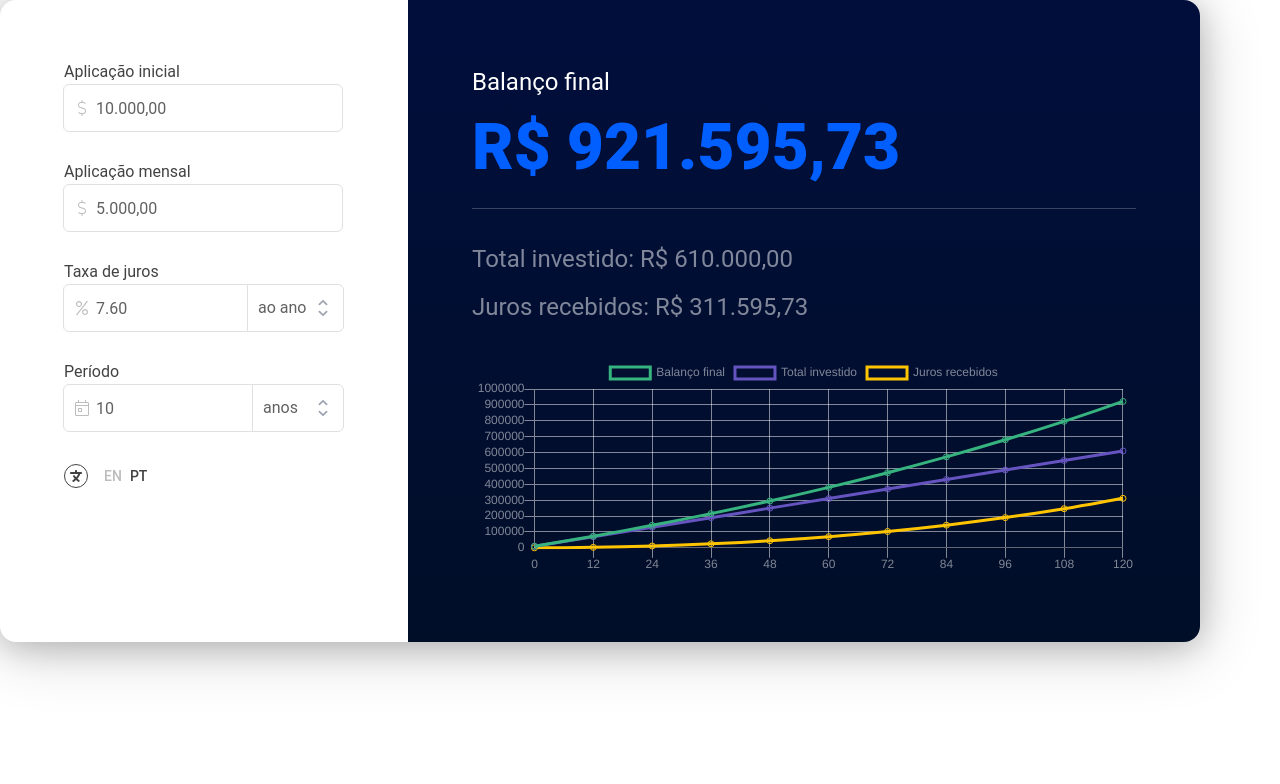
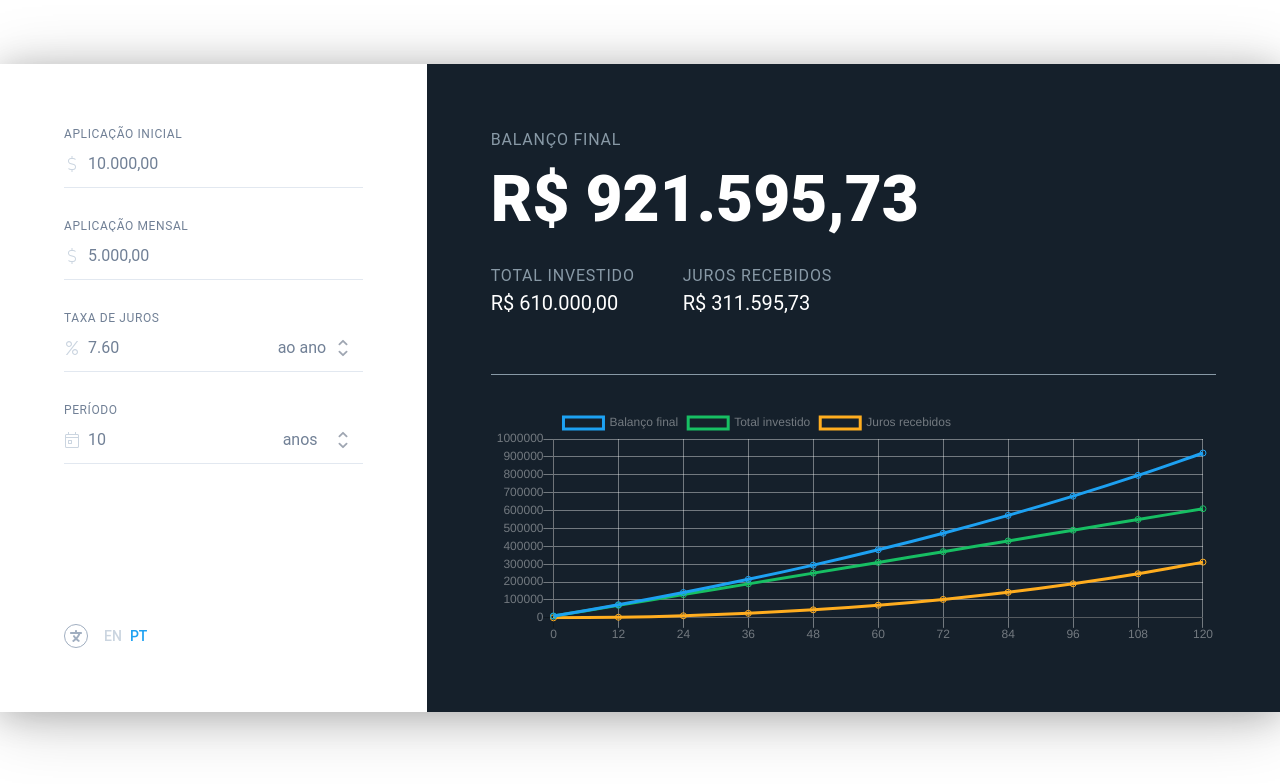
Before and after one commit to rodrigoriome/vue-app-interest-rates-calculator, a Vue app: page / in a window 1280 px wide. Shown: the top 784 px of the page. Built offline with nearby package versions, Linux system fonts and the light colour scheme.

Commit message:
Update general styling

```diff
--- a/src/App.vue
+++ b/src/App.vue
@@ -1,5 +1,5 @@
 <template>
-    <div>
+    <div class="container mx-auto lg:py-64">
         <CompoundInterestCalculator />
     </div>
 </template>
@@ -13,10 +13,3 @@ export default {
     },
 };
 </script>
-
-<style>
-input,
-select {
-    font-family: sans-serif;
-}
-</style>
--- a/src/components/Calculators/CompoundInterest.vue
+++ b/src/components/Calculators/CompoundInterest.vue
@@ -1,6 +1,6 @@
 <template>
-    <div class="lg:flex w-1/1 lg:rounded-16 shadow-lg" style="max-width: 1200px;">
-        <div class="p-16 lg:p-64 lg:rounded-l-16 flex-none">
+    <div class="lg:flex w-1/1 shadow-lg">
+        <div class="flex flex-col p-32 lg:p-64 lg:w-1/3 flex-none">
             <div class="mb-32">
                 <FormLabel for="initial_deposit">
                     {{ $t("compoundInterest.form.initial") }}
@@ -80,24 +80,38 @@
                     />
                 </FormGroup>
             </div>
-            <LocaleSwitcher />
+            <LocaleSwitcher class="mt-auto" />
         </div>
-        <div class="[ result ] p-16 lg:p-64 text-white flex-1 lg:rounded-r-16 overflow-auto">
-            <p class="lg:text-24">{{ $t("compoundInterest.result.balance") }}</p>
-            <p class="lg:text-64 text-blue font-black mb-12 truncate">
-                <span>{{ $t("currency.symbol") }} {{ balanceResult | currency }}</span>
-            </p>
-            <hr class="opacity-25 mb-32" />
-            <p class="lg:text-24 opacity-50 mb-12">
-                {{ $t("compoundInterest.result.deposit") }}: {{ $t("currency.symbol") }}
-                {{ depositResult | currency }}
-            </p>
-            <p class="lg:text-24 opacity-50 mb-32">
-                {{ $t("compoundInterest.result.interest") }}: {{ $t("currency.symbol") }}
-                {{ interestResult | currency }}
-            </p>
+        <div class="p-32 lg:p-64 bg-primary-dark text-white flex-1 overflow-auto">
+            <div class="mb-16">
+                <p class="text-primary-gray uppercase tracking-wider">
+                    {{ $t("compoundInterest.result.balance") }}
+                </p>
+                <p class="text-32 lg:text-64 text-white font-black truncate">
+                    <span>{{ $t("currency.symbol") }} {{ balanceResult | currency }}</span>
+                </p>
+            </div>
+            <div class="lg:flex mb-32">
+                <div class="mb-24">
+                    <p class="text-primary-gray uppercase tracking-wider">
+                        {{ $t("compoundInterest.result.deposit") }}
+                    </p>
+                    <p class="text-20">
+                        {{ $t("currency.symbol") }} {{ depositResult | currency }}
+                    </p>
+                </div>
+                <div class="lg:ml-48">
+                    <p class="text-primary-gray uppercase tracking-wider">
+                        {{ $t("compoundInterest.result.interest") }}
+                    </p>
+                    <p class="text-20">
+                        {{ $t("currency.symbol") }} {{ interestResult | currency }}
+                    </p>
+                </div>
+            </div>
+            <hr class="border-primary-gray mb-32" />
             <div>
-                <canvas ref="chartCanvas" height="1" width="3" />
+                <canvas ref="chartCanvas" height="1" :width="getScreenWidth() > 480 ? 3 : 1" />
             </div>
         </div>
     </div>
@@ -120,6 +134,7 @@ import IconCalendar from "../../icons/Calendar";
 import IconPercent from "../../icons/Percent";
 
 import CurrencyFilter from "../../filters/Currency";
+import theme from "../../tailwind-resolve";
 
 const PeriodTypes = {
     MONTH: "M",
@@ -159,21 +174,21 @@ export default {
             balanceResult: null,
             balanceDataset: {
                 label: this.$t("compoundInterest.result.balance"),
-                borderColor: "rgb(54, 179, 126)",
+                borderColor: theme.colors.primary.default,
                 backgroundColor: "rgba(0, 0, 0, 0)",
                 data: [],
             },
             depositResult: null,
             depositDataset: {
                 label: this.$t("compoundInterest.result.deposit"),
-                borderColor: "rgb(101, 84, 192)",
+                borderColor: theme.colors.green,
                 backgroundColor: "rgba(0, 0, 0, 0)",
                 data: [],
             },
             interestResult: null,
             interestDataset: {
                 label: this.$t("compoundInterest.result.interest"),
-                borderColor: "rgb(255, 196, 0)",
+                borderColor: theme.colors.yellow,
                 backgroundColor: "rgba(0, 0, 0, 0)",
                 data: [],
             },
@@ -222,7 +237,7 @@ export default {
 
     mounted() {
         const ctx = this.$refs.chartCanvas.getContext("2d");
-        const opaqueWhite = "rgba(255, 255, 255, 0.5)";
+        const opaqueWhite = "rgba(255, 255, 255, 0.4)";
 
         this.chartInstance = new Chart(ctx, {
             type: "line",
@@ -233,6 +248,8 @@ export default {
             options: {
                 legend: {
                     labels: { fontColor: opaqueWhite },
+                    fullWidth: false,
+                    align: "start",
                 },
                 scales: {
                     xAxes: [
@@ -320,12 +337,10 @@ export default {
 
             this.chartInstance.update();
         },
+
+        getScreenWidth() {
+            return window.innerWidth;
+        },
     },
 };
 </script>
-
-<style scoped>
-.result {
-    background-image: linear-gradient(theme("colors.blue.dark"), theme("colors.blue.darker"));
-}
-</style>
--- a/src/components/Form/FormGroup.vue
+++ b/src/components/Form/FormGroup.vue
@@ -1,9 +1,9 @@
 <template>
-    <div :class="[`[ ${customClasses} ]`, 'relative flex w-1/1 bg-white']" style="max-width: 280px">
+    <div :class="[`[ ${customClasses} ]`, 'relative flex w-1/1 bg-white']">
         <div
             v-if="hasPrepend"
-            class="absolute inset-y-0 left-0 flex items-center ml-10 text-14"
-            :class="[active ? 'text-blue' : 'text-gray-400']"
+            class="absolute inset-y-0 left-0 flex items-center text-14"
+            :class="[active ? 'text-primary' : 'text-gray-400']"
         >
             <slot name="prepend" />
         </div>
@@ -45,23 +45,8 @@ export default {
 </script>
 
 <style>
-.form-group .form-input:first-child,
-.form-group .form-select:first-child {
-    @apply rounded-l-6;
-}
-
-.form-group .form-input:last-child,
-.form-group .form-select:last-child {
-    @apply rounded-r-6;
-}
-
 .form-group--has-prepend .form-input:first-child,
 .form-group--has-prepend .form-select:first-child {
-    @apply pl-32;
-}
-
-.form-group--has-prepend .form-input:not(first-child),
-.form-group--has-prepend .form-select:not(first-child) {
-    margin-left: -1px;
+    @apply pl-24;
 }
 </style>
--- a/src/components/Form/Input.vue
+++ b/src/components/Form/Input.vue
@@ -1,12 +1,12 @@
 <template>
     <input
         type="text"
-        class="[ form-input ] relative block bg-transparent h-48 px-10 font-base border outline-none"
+        class="[ form-input ] relative block bg-transparent h-48 px-10 font-base border-b outline-none"
         :value="formattedValue"
         :class="[
             active
-                ? 'text-blue-dark border-blue shadow-input z-10'
-                : 'text-gray-700 border-gray-300 hover:border-gray-500 hover:z-10',
+                ? 'text-gray-800 border-primary'
+                : 'text-gray-600 border-gray-300 hover:border-gray-400',
         ]"
         @input="handleInput"
         @focus="handleFocus"
--- a/src/components/Form/Label.vue
+++ b/src/components/Form/Label.vue
@@ -1,5 +1,5 @@
 <template>
-    <label class="[ form-label ] block text-gray-800 mb-4 leading-none">
+    <label class="[ form-label ] block text-gray-600 leading-none uppercase text-12 tracking-wider">
         <slot />
     </label>
 </template>
--- a/src/components/Form/Select.vue
+++ b/src/components/Form/Select.vue
@@ -1,11 +1,11 @@
 <template>
     <select
         :value="value"
-        class="[ form-select ] relative block bg-transparent h-48 pl-10 pr-32 font-base border outline-none"
+        class="[ form-select ] relative block bg-transparent h-48 pl-16 pr-32 font-base border-b outline-none"
         :class="[
             active
-                ? 'text-blue-dark border-blue shadow-input z-10'
-                : 'text-gray-700 border-gray-300 hover:border-gray-500 hover:z-10',
+                ? 'text-gray-800 border-primary'
+                : 'text-gray-600 border-gray-300 hover:border-gray-400',
         ]"
         @input="$emit('input', $event.target.value)"
         @focus="handleFocus"
--- a/src/components/LocaleSwitcher.vue
+++ b/src/components/LocaleSwitcher.vue
@@ -1,13 +1,13 @@
 <template>
     <div class="flex items-center">
-        <div class="text-gray-800 mr-16">
+        <div class="text-gray-500 mr-16">
             <IconTranslation />
         </div>
         <div
             v-for="(locale, idx) in availableLocales"
             :class="[
                 'cursor-pointer text-14 font-medium leading-none mr-8',
-                locale === currentLocale ? 'text-gray-800' : 'text-gray-400',
+                locale === currentLocale ? 'text-primary' : 'text-gray-400',
             ]"
             :key="idx"
             @click="setLocale(locale)"
--- a/src/config/tailwind/_util.js
+++ b/src/config/tailwind/_util.js
@@ -1,9 +1,3 @@
-function keyword(value) {
-    return {
-        [value]: value,
-    };
-}
-
 function rem(value) {
     return {
         [value]: `${value / 16}rem`,
@@ -29,5 +23,4 @@ function fraction(factor = 12) {
 module.exports = {
     rem,
     fraction,
-    keyword,
 };
--- a/src/config/tailwind/colors.js
+++ b/src/config/tailwind/colors.js
@@ -1,30 +1,14 @@
-const { keyword } = require("./_util");
-
 module.exports = {
     colors: {
-        ...keyword("transparent"),
-        ...keyword("black"),
-        ...keyword("white"),
-
-        blue: {
-            darker: "#010E28",
-            dark: "#010E3C",
-            default: "#015FFF",
-            light: "#BFD7FF",
-            lighter: "#F2F8FF",
+        primary: {
+            default: "#1DA1F2",
+            dark: "#15202B",
+            gray: "#8899A6",
         },
 
-        gray: {
-            50: "#FAFAFA",
-            100: "#F5F5F5",
-            200: "#EEEEEE",
-            300: "#E0E0E0",
-            400: "#BDBDBD",
-            500: "#9E9E9E",
-            600: "#757575",
-            700: "#616161",
-            800: "#424242",
-            900: "#212121",
-        },
+        yellow: "#FFAD1F",
+        purple: "#794BC4",
+        orange: "#F45D22",
+        green: "#17BF63",
     },
 };
--- a/src/config/tailwind/shadow.js
+++ b/src/config/tailwind/shadow.js
@@ -1,9 +1,5 @@
-const { colors } = require("./colors");
-
 module.exports = {
     boxShadow: {
-        none: "none",
-        input: `0 0 0 2px ${colors.blue.light}`,
         lg: "0 4px 32px rgba(0, 0, 0, 0.2), 0 8px 64px rgba(0, 0, 0, 0.2)",
     },
 };
--- /dev/null
+++ b/src/tailwind-resolve.js
@@ -0,0 +1,6 @@
+import resolveConfig from "tailwindcss/resolveConfig";
+import tailwindConfig from "../tailwind.config";
+
+const { theme } = resolveConfig(tailwindConfig);
+
+export default theme;
--- a/tailwind.config.js
+++ b/tailwind.config.js
@@ -1,14 +1,13 @@
 module.exports = {
     theme: {
-        ...require("./src/config/tailwind/colors"),
         ...require("./src/config/tailwind/spacing"),
         ...require("./src/config/tailwind/typography"),
         ...require("./src/config/tailwind/border"),
-        ...require("./src/config/tailwind/shadow"),
-        extend: {},
+        extend: {
+            ...require("./src/config/tailwind/colors"),
+            ...require("./src/config/tailwind/shadow"),
+        },
     },
-    variants: {
-        zIndex: ["responsive", "hover"],
-    },
+    variants: {},
     plugins: [],
 };
```
